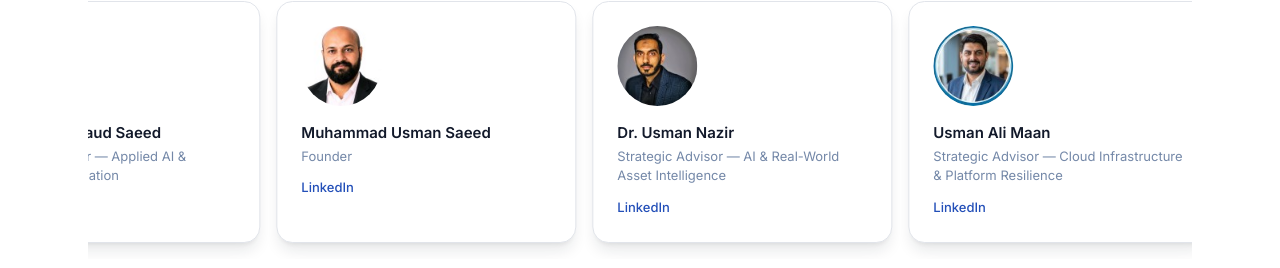
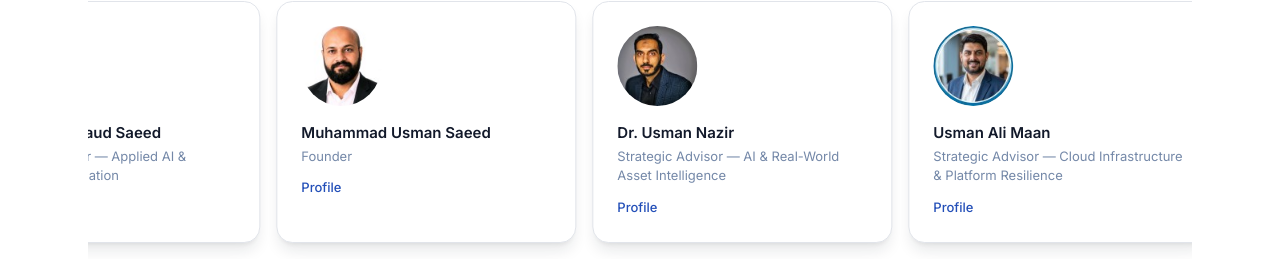
Before and after one commit to usmansaeedm001/com-restate-portfolio, a Next.js app: page /company in a window 1280 px wide. Shown: the part 1737-2005 px from the top of the page. Built offline with nearby package versions, Linux system fonts and the light colour scheme.

Commit message:
Label team card links as Profile
Co-Authored-By: Claude Haiku 5.5 <noreply@anthropic.com>

```diff
--- a/app/company/page.tsx
+++ b/app/company/page.tsx
@@ -107,7 +107,7 @@ export default function CompanyPage() {
                           rel="noopener noreferrer"
                           className="mt-3 inline-block text-[13px] font-medium text-brand-600 hover:underline"
                         >
-                          LinkedIn
+                          Profile
                         </a>
                       )}
                     </div>
```
